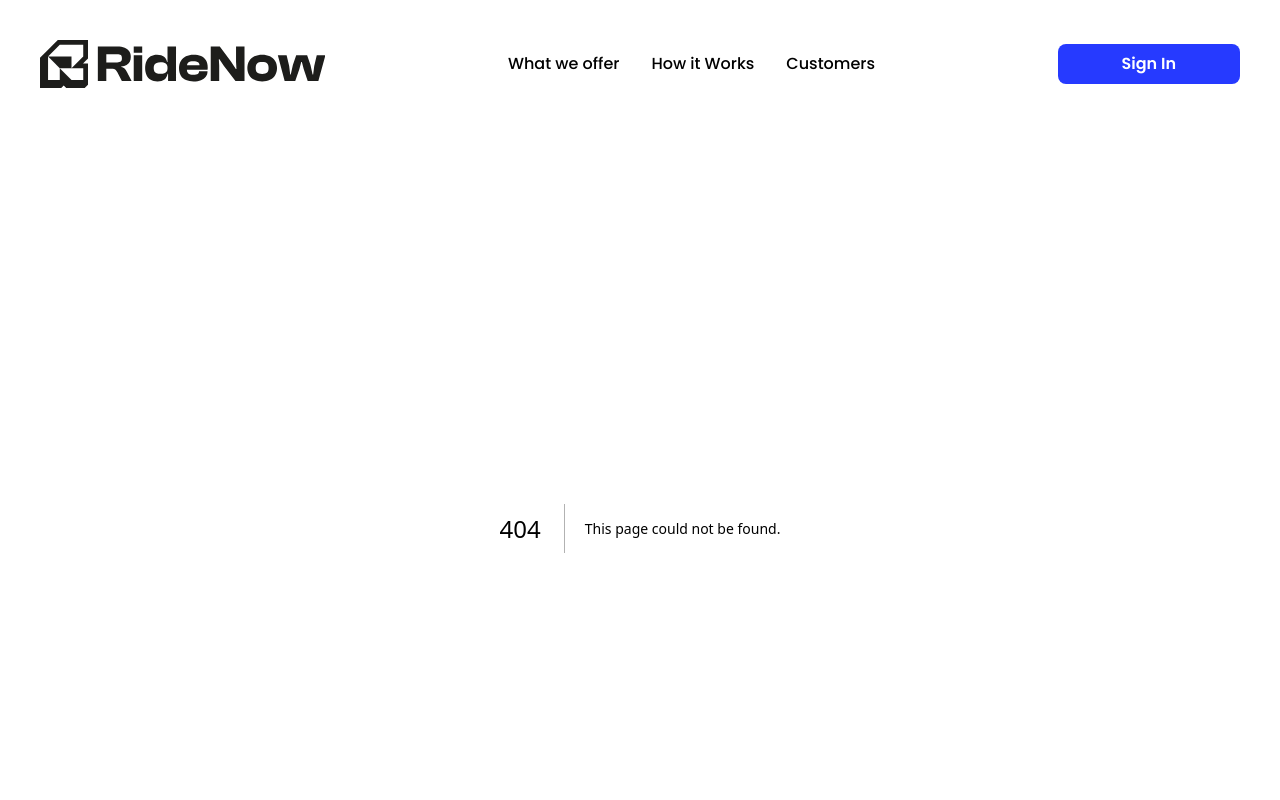
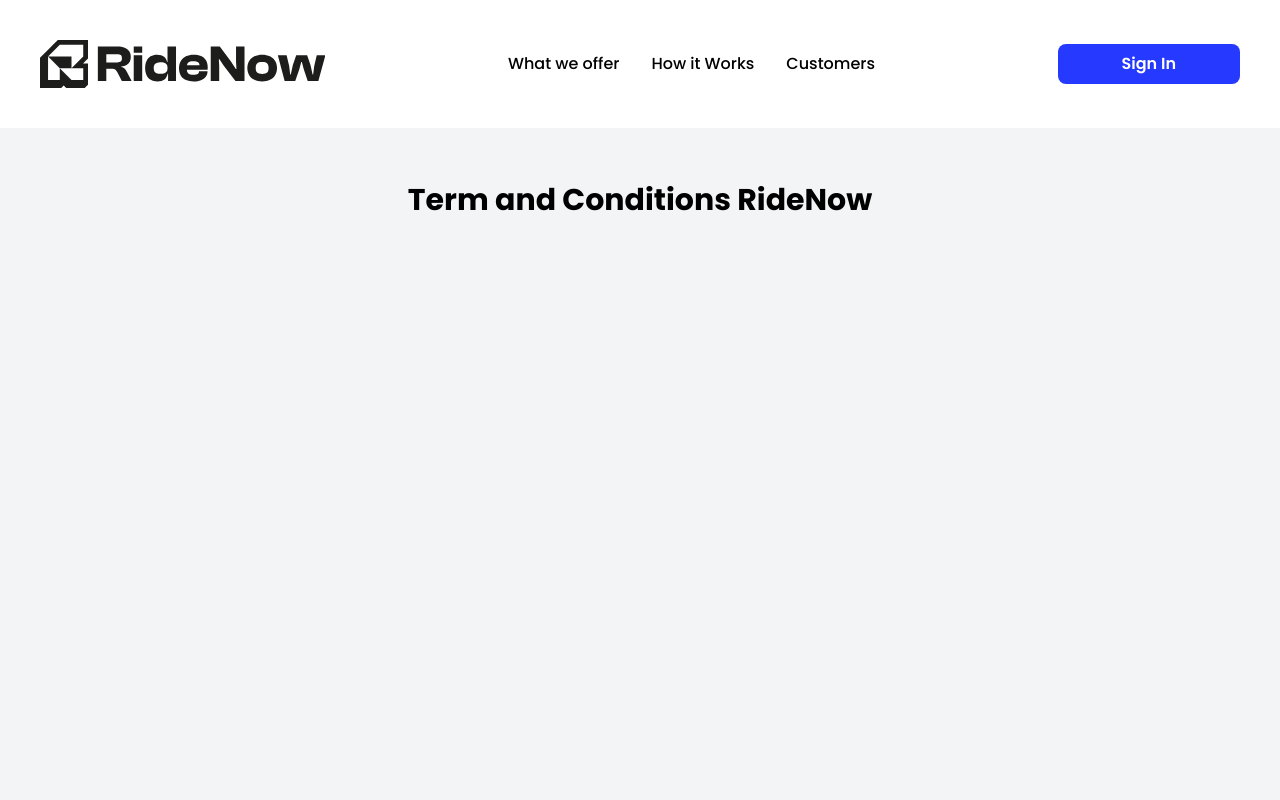
Before and after one commit to quikfixsusa/ridenowweb, a Next.js app: page /term in a window 1280 px wide. Before the commit this address had no page. Shown: the top 800 px of the page. Built offline with nearby package versions, Linux system fonts and the light colour scheme.

Commit message:
Term and conditions

```diff
--- /dev/null
+++ b/src/app/term/page.tsx
@@ -0,0 +1,16 @@
+import React from 'react';
+
+const Page = () => {
+  return (
+    <div className="flex flex-col items-center justify-center min-h-screen bg-gray-100">
+      <h1 className="text-3xl font-bold mb-4">Term and Conditions RideNow</h1>
+      <iframe
+        src="/pdfs/termandconditions.pdf"
+        className="w-full h-screen"
+        style={{ height: '80vh' }}
+      />
+    </div>
+  );
+};
+
+export default Page;
```
Also changed, not shown: public/prueba.jpg (deleted), 1 other file (tests, documents, lock files or other folders).
